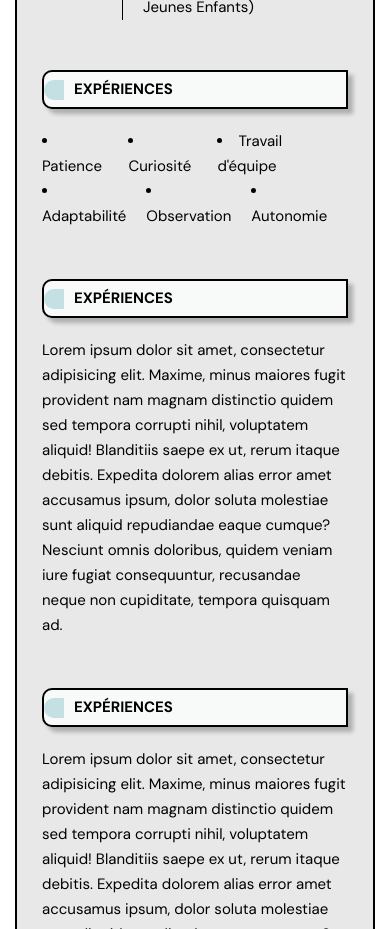
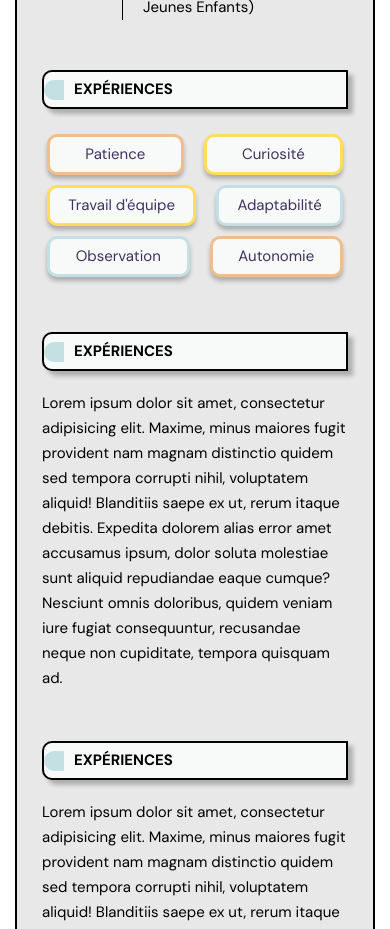
Before and after one commit to TamaraVioleau/CV-VioleauTamara, a Svelte app: page / in a window 390 px wide. Shown: the part 1480-2409 px from the top of the page. Built offline with nearby package versions, Linux system fonts and the light colour scheme; some icons are missing.

Commit message:
amélioration du first mobile

```diff
--- a/index.html
+++ b/index.html
@@ -7,9 +7,6 @@
     <meta name="viewport" content="width=device-width, initial-scale=1.0">
     <meta name="description" content="cv de Tamara Violeau.">
     <title>Document</title>
-
-    <link rel="stylesheet" href="assets/reset.css">
-    <link rel="stylesheet" href="assets/style.scss">
 
     <link rel="stylesheet" href="https://cdn-uicons.flaticon.com/uicons-regular-rounded/css/uicons-regular-rounded.css">
     <link rel="stylesheet" href="https://cdn-uicons.flaticon.com/uicons-brands/css/uicons-brands.css">
--- a/package.json
+++ b/package.json
@@ -6,10 +6,12 @@
   "scripts": {
     "dev": "vite",
     "build": "vite build",
-    "preview": "vite preview"
+    "preview": "vite preview",
+    "deploy": "npx gh-pages -d dist"
   },
   "devDependencies": {
     "@sveltejs/vite-plugin-svelte": "^2.0.2",
+    "gh-pages": "^5.0.0",
     "sass": "^1.58.3",
     "svelte": "^3.55.1",
     "vite": "^4.1.0"
--- a/src/App.svelte
+++ b/src/App.svelte
@@ -1,5 +1,4 @@
 <!-- Début du site web -->
-
 <body class="body__cv">
   <!-- Corps -->
   <header class="header__cv">
@@ -163,16 +162,14 @@
               <h3>Expériences</h3>
             </div>
           </div>
-            <p>
-                <li>Patience</li>
-                <li>Curiosité</li>
-                <li>Travail d'équipe</li>
-            </p>
-            <p>
-                <li>Adaptabilité</li>
-                <li>Observation</li>
-                <li>Autonomie</li>
-            </p>
+            <ul>
+                    <li class="patience">Patience</li>
+                    <li class="curiosite">Curiosité</li>
+                    <li class="equipe">Travail d'équipe</li>
+                    <li class="adaptabilite">Adaptabilité</li>
+                    <li class="observation">Observation</li>
+                    <li class="autonomie">Autonomie</li>
+            </ul>
         </article>
       </wrapper>
 
--- a/src/app.scss
+++ b/src/app.scss
@@ -35,7 +35,7 @@ p {
     height: 25rem;
     padding: 1.5rem;
     nav {
-      height: 7rem;
+      height: 5.5rem;
       div {
         display: flex;
         justify-content: right;
@@ -68,7 +68,7 @@ p {
         position: relative;
         img {
           display: none;
-          @media screen and (min-width: 560px) {
+          @media screen and (min-width: 770px) {
             display: block;
             position: absolute;
             width: 70px;
@@ -94,7 +94,7 @@ p {
         }
         hr {
           display: none;
-          @media screen and (min-width: 560px) {
+          @media screen and (min-width: 770px) {
             width: 27%;
             height: 0px;
             color: black;
@@ -167,7 +167,7 @@ p {
         }
         .text {
           display: none;
-          @media screen and (min-width: 560px) {
+          @media screen and (min-width: 770px) {
             grid-area: text;
             display: flex;
             justify-content: center;
@@ -179,7 +179,7 @@ p {
         }
         .icon--down {
           display: none;
-          @media screen and (min-width: 560px) {
+          @media screen and (min-width: 770px) {
             grid-area: icon;
             display: flex;
             justify-content: center;
@@ -252,13 +252,13 @@ p {
 
     /*CV*/
     .section__cv {
-      @media screen and (min-width: 560px) {
+      @media screen and (min-width: 770px) {
         display: flex;
         position: relative;
       }
 
       .wrapper__cvleft {
-        @media screen and (min-width: 560px) {
+        @media screen and (min-width: 770px) {
           width: 50%;
           padding: 5rem 5rem 5rem 0rem;
           border-top: 1px solid grey;
@@ -279,11 +279,14 @@ p {
             }
           }
           h4 {
+            width: 65%;
+            @media screen and (min-width: 770px) {
+              width: 60%;
+            }
             background-color: #f8f9f9;
             font-weight: bolder;
             font-family: $dmsans;
             font-size: $bodysize;
-            width: 60%;
             margin: 2rem;
             border-radius: 10px;
             padding: 1rem;
@@ -324,17 +327,71 @@ p {
               }
             }
           }
-          p {
+          ul {
             display: flex;
-            li {
-              margin-right: 1rem;
+            flex-wrap: wrap;
+            gap: 0 1rem;
+            @media screen and (min-width: 770px) {
+              display: grid;
+              grid-template-rows: repeat(3, 1fr);
+              grid-template-columns: repeat(2, 1fr);
+              margin: 0 2rem;
+              gap: 0 8rem;
             }
+
+            text-align: center;
+            font-size: $bodysize;
+            font-family: $dmsans;
+            line-height: 2.5rem;
+            li{    flex-grow: 1;
+            &.patience {
+              @include softskills(
+                $bcg: $color-white,
+                $bdr: $color-peach,
+                $color: #3f3260
+              );
+            }
+            &.curiosite {
+              @include softskills(
+                $bcg: $color-white,
+                $bdr: $color-yellow,
+                $color: #3f3260
+              );
+            }
+            &.equipe {
+              @include softskills(
+                $bcg: $color-white,
+                $bdr: $color-yellow,
+                $color: #3f3260
+              );
+            }
+            &.adaptabilite {
+              @include softskills(
+                $bcg: $color-white,
+                $bdr: $color-blue,
+                $color: #3f3260
+              );
+            }
+            &.observation {
+              @include softskills(
+                $bcg: $color-white,
+                $bdr: $color-blue,
+                $color: #3f3260
+              );
+            }
+            &.autonomie {
+              @include softskills(
+                $bcg: $color-white,
+                $bdr: $color-peach,
+                $color: #3f3260
+              );
+            }}
           }
         }
       }
 
       .wrapper__cvright {
-        @media screen and (min-width: 560px) {
+        @media screen and (min-width: 770px) {
           width: 50%;
           border-left: 1px solid grey;
           border-top: 1px solid grey;
--- a/src/utils/_mixins.scss
+++ b/src/utils/_mixins.scss
@@ -6,4 +6,14 @@
     margin-right: 2.5rem;
     border: 2px solid black;
     background-color:$bcg;
+};
+
+@mixin softskills ($bcg, $color, $bdr){
+    background-color:$bcg;
+    color:$color;
+    margin: 0.5rem;
+    padding: 0.5rem;
+    border-radius: 10px;
+    box-shadow: 0px 4px 4px rgb(0 0 0 / 25%);
+    border: 3px solid $bdr
 }
--- a/vite.config.js
+++ b/vite.config.js
@@ -3,6 +3,6 @@ import { svelte } from '@sveltejs/vite-plugin-svelte'
 
 // https://vitejs.dev/config/
 export default defineConfig({
-  base: "/",
+  base: "/cv-TamaraVioleau",
   plugins: [svelte()],
 })
```
Also changed, not shown: 2 other files (tests, documents, lock files or other folders).
